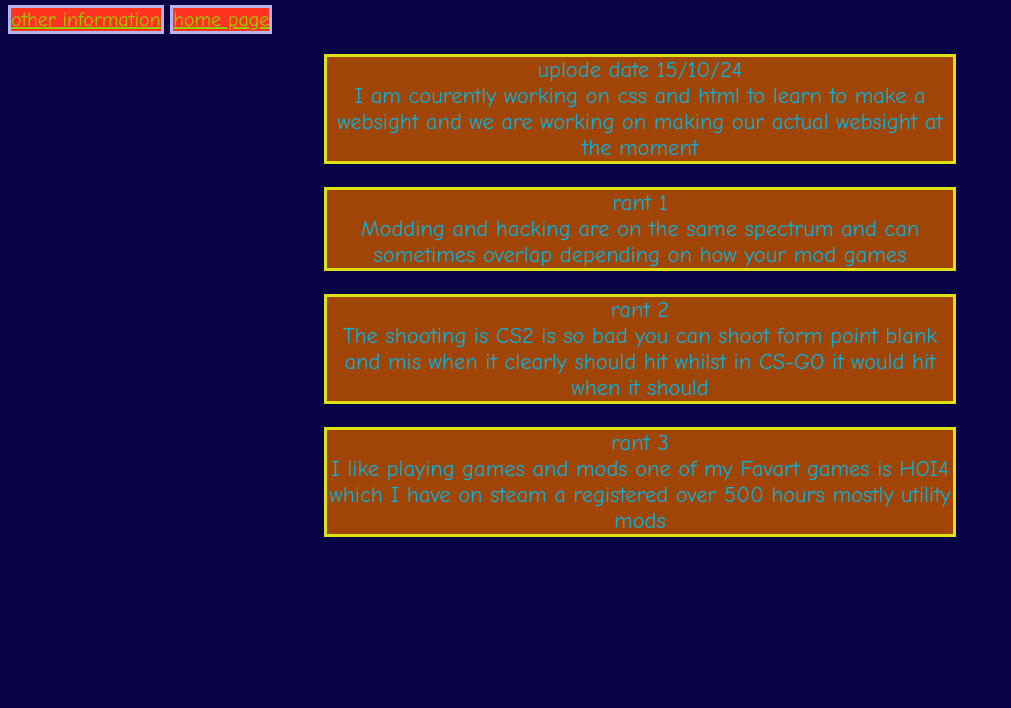
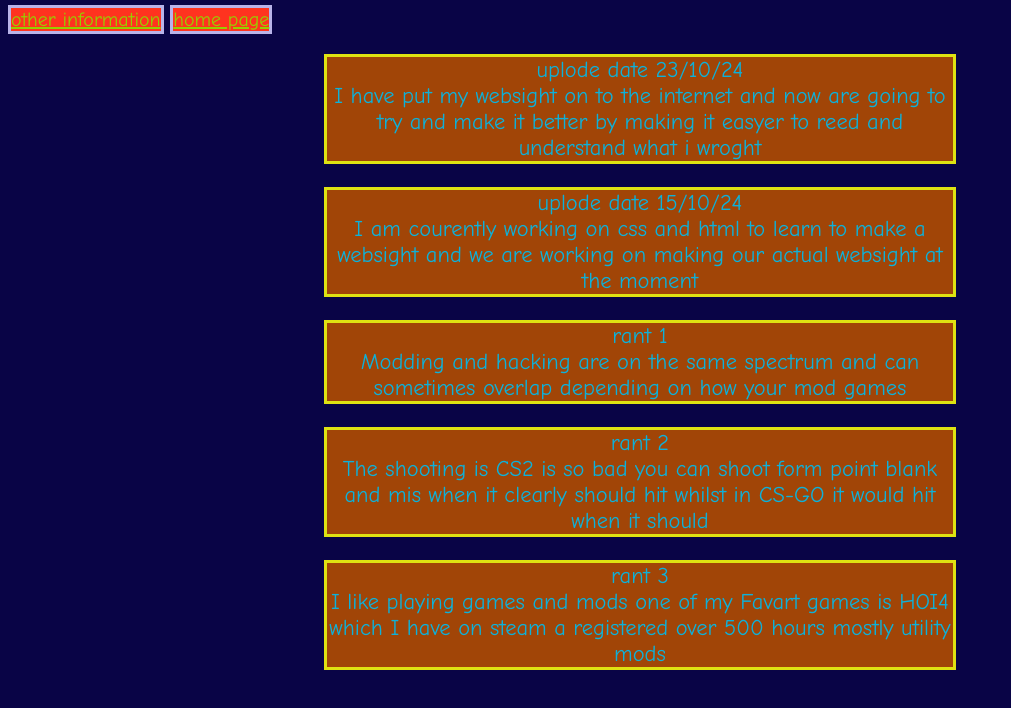
Before and after one commit to JacobGarrett30083479/JacobGarrett30083479.github.io, a plain HTML site: page blog.html in a window 1280 px wide. Shown: the whole page, without its empty margins (0-1011 px from the left). Drawn offline with Linux system fonts and the light colour scheme.

Commit message:
update blog and home page

```diff
--- a/blog.html
+++ b/blog.html
@@ -9,6 +9,12 @@
 <a href="other information.html">other information</a>
 <a href="index.html">home page</a>
 </nav>
+<br>
+<div class="blog">
+uplode date 23/10/24
+<br>
+I have put my websight on to the internet and now are going to try and make it better by making it easyer to reed and understand what i wroght
+</div>
 <br>
 <div class="blog">
 uplode date 15/10/24
--- a/style.css
+++ b/style.css
@@ -71,6 +71,7 @@ body{
 .right{
     width:34%;
     height:400px;
+    max-width:600px;
 }
 
 .left{
```
